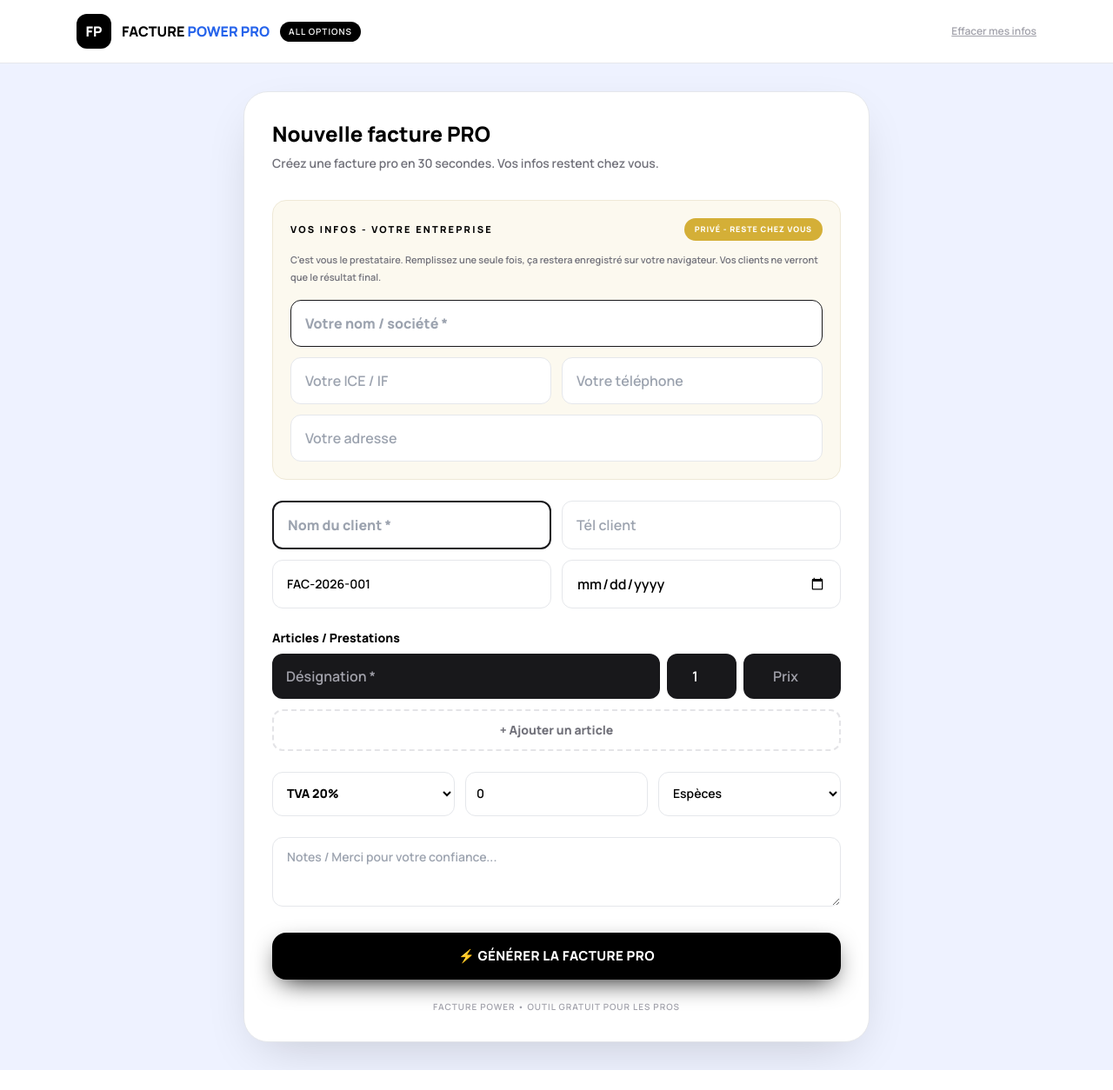
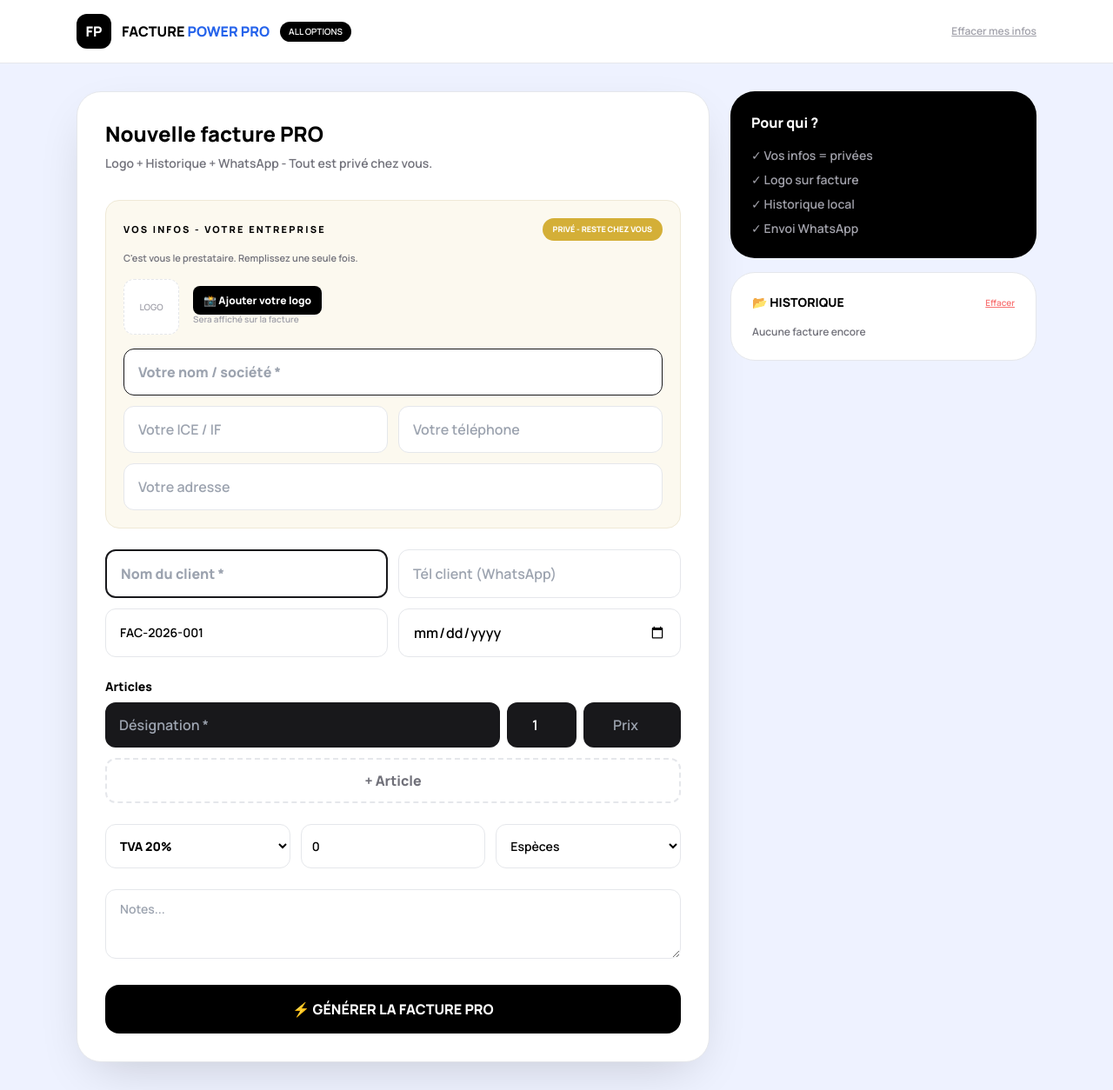
Before and after one commit to ilyassebenmouloud123-source/fucture-power, a Flask app: page / in a window 1280 px wide. Shown: the whole page at 87% size. Before the commit the page ends 1231 px from the top, so only its background shows below. Run offline with Flask 3, Linux system fonts and the light colour scheme; some libraries are stand-ins or nearby versions.

Commit message:
Update form.html

```diff
--- a/templates/form.html
+++ b/templates/form.html
@@ -4,19 +4,26 @@
 <link href="https://fonts.googleapis.com/css2?family=Manrope:wght@600;800;900&display=swap" rel="stylesheet">
 <style>body{font-family:'Manrope',sans-serif}</style></head>
 <body class="bg-[#eef2ff] min-h-screen">
-<nav class="bg-white border-b sticky top-0 z-10"><div class="max-w-6xl mx-auto px-6 py-4 flex justify-between items-center"><div class="flex items-center gap-3"><div class="w-10 h-10 rounded-xl bg-black flex items-center justify-center text-white font-black">FP</div><b>FACTURE <span class="text-blue-600">POWER PRO</span></b><span class="text-[10px] bg-black text-white px-2.5 py-1 rounded-full tracking-widest">ALL OPTIONS</span></div><button onclick="localStorage.clear();location.reload()" class="text-xs text-zinc-400 underline">Effacer mes infos</button></div></nav>
+<nav class="bg-white border-b sticky top-0 z-10"><div class="max-w-6xl mx-auto px-6 py-4 flex justify-between items-center"><div class="flex items-center gap-3"><div class="w-10 h-10 rounded-xl bg-black flex items-center justify-center text-white font-black">FP</div><b>FACTURE <span class="text-blue-600">POWER PRO</span></b><span class="text-[10px] bg-black text-white px-2.5 py-1 rounded-full">ALL OPTIONS</span></div><button onclick="if(confirm('مسح كلشي؟')){localStorage.clear();location.reload()}" class="text-xs text-zinc-400 underline">Effacer mes infos</button></div></nav>
 
-<div class="max-w-3xl mx-auto px-6 py-8">
-<div class="bg-white rounded-[28px] shadow-[0_20px_60px_-20px_rgba(0,0,0,0.2)] p-8 border">
+<div class="max-w-6xl mx-auto px-6 py-8 grid lg:grid-cols-3 gap-6">
+<div class="lg:col-span-2 bg-white rounded-[28px] shadow-[0_20px_60px_-20px_rgba(0,0,0,0.2)] p-8 border">
 <h1 class="text-2xl font-black">Nouvelle facture PRO</h1>
-<p class="text-sm text-zinc-500 mt-2">Créez une facture pro en 30 secondes. Vos infos restent chez vous.</p>
+<p class="text-sm text-zinc-500 mt-2">Logo + Historique + WhatsApp - Tout est privé chez vous.</p>
 
 <form method="POST" action="/create" class="space-y-6 mt-8" id="f">
+<input type="hidden" name="ent_logo_data" id="ent_logo_data">
 
-<!-- HADI HI LI BGHITI NTA -->
 <div class="bg-[#fcf9ef] rounded-2xl p-5 border border-[#efe9d7]">
-<div class="flex justify-between items-center mb-3"><p class="text-[11px] font-black tracking-[0.2em] text-black">VOS INFOS - VOTRE ENTREPRISE</p><span class="text-[9px] bg-[#D4AF37] text-white px-3 py-1.5 rounded-full font-black tracking-widest">PRIVÉ - RESTE CHEZ VOUS</span></div>
-<p class="text-[11px] text-zinc-500 mb-4 leading-5">C'est vous le prestataire. Remplissez une seule fois, ça restera enregistré sur votre navigateur. Vos clients ne verront que le résultat final.</p>
+<div class="flex justify-between items-center mb-3"><p class="text-[11px] font-black tracking-[0.2em]">VOS INFOS - VOTRE ENTREPRISE</p><span class="text-[9px] bg-[#D4AF37] text-white px-3 py-1.5 rounded-full font-black">PRIVÉ - RESTE CHEZ VOUS</span></div>
+<p class="text-[11px] text-zinc-500 mb-4">C'est vous le prestataire. Remplissez une seule fois.</p>
+
+<!-- LOGO UPLOAD - JEDID -->
+<div class="mb-4 flex items-center gap-4">
+<div id="logoPreview" class="w-16 h-16 rounded-xl bg-white border border-dashed flex items-center justify-center text-[10px] text-zinc-400 overflow-hidden">LOGO</div>
+<div><label class="text-xs font-bold bg-black text-white px-3 py-2 rounded-lg cursor-pointer">📸 Ajouter votre logo<input type="file" id="logoInput" accept="image/*" class="hidden"></label><p class="text-[10px] text-zinc-400 mt-1">Sera affiché sur la facture</p></div>
+</div>
+
 <div class="grid grid-cols-2 gap-3">
 <input id="ent_nom" name="ent_nom" placeholder="Votre nom / société *" required class="col-span-2 px-4 py-3.5 rounded-xl border bg-white font-bold border-zinc-900">
 <input id="ent_ice" name="ent_ice" placeholder="Votre ICE / IF" class="px-4 py-3.5 rounded-xl border bg-white">
@@ -25,26 +32,36 @@
 </div>
 </div>
 
-<div class="grid grid-cols-2 gap-3"><input name="client" placeholder="Nom du client *" required class="px-4 py-3.5 rounded-xl bg-white border-2 border-zinc-900 font-bold"><input name="client_tel" placeholder="Tél client" class="px-4 py-3.5 rounded-xl bg-white border"><input name="numero" value="FAC-2026-001" class="px-4 py-3.5 rounded-xl bg-white border text-sm"><input name="date" type="date" class="px-4 py-3.5 rounded-xl bg-white border"></div>
+<div class="grid grid-cols-2 gap-3"><input name="client" id="clientName" placeholder="Nom du client *" required class="px-4 py-3.5 rounded-xl bg-white border-2 border-zinc-900 font-bold"><input name="client_tel" id="clientTel" placeholder="Tél client (WhatsApp)" class="px-4 py-3.5 rounded-xl bg-white border"><input name="numero" value="FAC-2026-001" class="px-4 py-3.5 rounded-xl bg-white border text-sm"><input name="date" type="date" class="px-4 py-3.5 rounded-xl bg-white border"></div>
 
-<div><p class="font-bold text-sm mb-2">Articles / Prestations</p><div id="items" class="space-y-2"><div class="flex gap-2"><input name="nom[]" placeholder="Désignation *" required class="flex-1 px-4 py-3.5 rounded-xl bg-zinc-900 text-white placeholder-zinc-400"><input name="qte[]" type="number" value="1" class="w-20 px-3 py-3.5 rounded-xl bg-zinc-900 text-white text-center"><input name="prix[]" type="number" placeholder="Prix" required class="w-28 px-3 py-3.5 rounded-xl bg-zinc-900 text-white text-center placeholder-zinc-400"></div></div><button type="button" onclick="addItem()" class="mt-3 w-full border-2 border-dashed border-zinc-200 rounded-xl py-3 font-bold text-zinc-500 text-sm hover:bg-zinc-50">+ Ajouter un article</button></div>
+<div><p class="font-bold text-sm mb-2">Articles</p><div id="items" class="space-y-2"><div class="flex gap-2"><input name="nom[]" placeholder="Désignation *" required class="flex-1 px-4 py-3.5 rounded-xl bg-zinc-900 text-white"><input name="qte[]" type="number" value="1" class="w-20 px-3 py-3.5 rounded-xl bg-zinc-900 text-white text-center"><input name="prix[]" type="number" placeholder="Prix" required class="w-28 px-3 py-3.5 rounded-xl bg-zinc-900 text-white text-center"></div></div><button type="button" onclick="addItem()" class="mt-3 w-full border-2 border-dashed rounded-xl py-3 font-bold text-zinc-500">+ Article</button></div>
 
-<div class="grid grid-cols-3 gap-3">
-<select name="tva" class="px-3 py-3.5 rounded-xl border bg-white text-sm font-bold"><option value="20">TVA 20%</option><option value="10">TVA 10%</option><option value="7">TVA 7%</option><option value="14">TVA 14%</option><option value="0">Sans TVA</option></select>
-<input name="remise" type="number" placeholder="Remise %" value="0" class="px-3 py-3.5 rounded-xl border bg-white text-sm">
-<select name="paiement" class="px-3 py-3.5 rounded-xl border bg-white text-sm"><option>Espèces</option><option>Virement</option><option>Wafacash</option><option>Chèque</option></select>
+<div class="grid grid-cols-3 gap-3"><select name="tva" class="px-3 py-3.5 rounded-xl border bg-white text-sm font-bold"><option value="20">TVA 20%</option><option value="0">Sans TVA</option><option value="10">TVA 10%</option></select><input name="remise" type="number" placeholder="Remise %" value="0" class="px-3 py-3.5 rounded-xl border bg-white text-sm"><select name="paiement" class="px-3 py-3.5 rounded-xl border bg-white text-sm"><option>Espèces</option><option>Virement</option><option>Wafacash</option><option>Chèque</option></select></div>
+<textarea name="notes" placeholder="Notes..." class="w-full px-4 py-3 rounded-xl border bg-white h-20 text-sm"></textarea>
+<button class="w-full bg-black text-white rounded-2xl p-4 font-black">⚡ GÉNÉRER LA FACTURE PRO</button>
+</form>
 </div>
 
-<textarea name="notes" placeholder="Notes / Merci pour votre confiance..." class="w-full px-4 py-3 rounded-xl border bg-white h-20 text-sm"></textarea>
-<button class="w-full bg-black text-white rounded-2xl p-4 font-black text-[15px] tracking-wide shadow-[0_10px_30px_-10px_black] hover:bg-zinc-900">⚡ GÉNÉRER LA FACTURE PRO</button>
-<p class="text-center text-[10px] text-zinc-400 tracking-widest">FACTURE POWER • OUTIL GRATUIT POUR LES PROS</p>
-</form>
-</div>
+<!-- HISTORIQUE SIDEBAR -->
+<div class="space-y-4">
+<div class="bg-black text-white rounded-[28px] p-6"><p class="font-bold">Pour qui ?</p><ul class="text-sm text-zinc-400 mt-4 space-y-2"><li>✓ Vos infos = privées</li><li>✓ Logo sur facture</li><li>✓ Historique local</li><li>✓ Envoi WhatsApp</li></ul></div>
+<div class="bg-white rounded-[28px] p-6 border"><div class="flex justify-between items-center"><p class="font-black text-sm">📂 HISTORIQUE</p><button onclick="clearHist()" class="text-[10px] text-red-400 underline">Effacer</button></div><div id="histList" class="mt-4 space-y-2 text-xs text-zinc-500">Aucune facture encore</div></div>
 </div>
 </div>
 
 <script>
-function addItem(){document.getElementById('items').insertAdjacentHTML('beforeend',`<div class="flex gap-2 mt-2"><input name="nom[]" placeholder="Désignation *" required class="flex-1 px-4 py-3.5 rounded-xl bg-zinc-900 text-white placeholder-zinc-400"><input name="qte[]" type="number" value="1" class="w-20 px-3 py-3.5 rounded-xl bg-zinc-900 text-white text-center"><input name="prix[]" type="number" placeholder="Prix" required class="w-28 px-3 py-3.5 rounded-xl bg-zinc-900 text-white text-center placeholder-zinc-400"></div>`)}
-const ids=['ent_nom','ent_ice','ent_tel','ent_adresse'];ids.forEach(id=>{let el=document.getElementById(id);let v=localStorage.getItem(id);if(v) el.value=v;el.addEventListener('input',()=>localStorage.setItem(id,el.value))});
+function addItem(){document.getElementById('items').insertAdjacentHTML('beforeend',`<div class="flex gap-2 mt-2"><input name="nom[]" placeholder="Désignation *" required class="flex-1 px-4 py-3.5 rounded-xl bg-zinc-900 text-white"><input name="qte[]" type="number" value="1" class="w-20 px-3 py-3.5 rounded-xl bg-zinc-900 text-white text-center"><input name="prix[]" type="number" placeholder="Prix" required class="w-28 px-3 py-3.5 rounded-xl bg-zinc-900 text-white text-center"></div>`)}
+const ids=['ent_nom','ent_ice','ent_tel','ent_adresse'];ids.forEach(id=>{let el=document.getElementById(id);if(!el) return;el.value=localStorage.getItem(id)||'';el.addEventListener('input',()=>localStorage.setItem(id,el.value))});
+
+// LOGO
+const logoInput=document.getElementById('logoInput'), logoPrev=document.getElementById('logoPreview'), logoData=document.getElementById('ent_logo_data');
+let savedLogo=localStorage.getItem('ent_logo');if(savedLogo){logoPrev.innerHTML=`<img src="${savedLogo}" class="w-full h-full object-contain">`;logoData.value=savedLogo;}
+logoInput.addEventListener('change',e=>{let file=e.target.files[0];if(!file) return;let r=new FileReader();r.onload=ev=>{let b64=ev.target.result;logoPrev.innerHTML=`<img src="${b64}" class="w-full h-full object-contain">`;localStorage.setItem('ent_logo',b64);logoData.value=b64;};r.readAsDataURL(file);});
+
+// HISTORIQUE
+function renderHist(){let h=JSON.parse(localStorage.getItem('facture_history')||'[]');let c=document.getElementById('histList');if(!h.length){c.innerHTML='Aucune facture encore';return;}c.innerHTML=h.slice().reverse().slice(0,10).map(x=>`<div class="p-2 bg-zinc-50 rounded-lg flex justify-between"><span><b>${x.client}</b> - ${x.num}</span><span>${x.total} DH</span></div>`).join('');}
+function clearHist(){if(confirm('Effacer historique?')){localStorage.removeItem('facture_history');renderHist();}}
+renderHist();
+document.getElementById('f').addEventListener('submit',()=>{let client=document.getElementById('clientName').value;let num=document.querySelector('[name=numero]').value;let hist=JSON.parse(localStorage.getItem('facture_history')||'[]');hist.push({client,num,total:'...',date:new Date().toLocaleDateString()});localStorage.setItem('facture_history',JSON.stringify(hist));});
 </script>
 </body></html>
```
